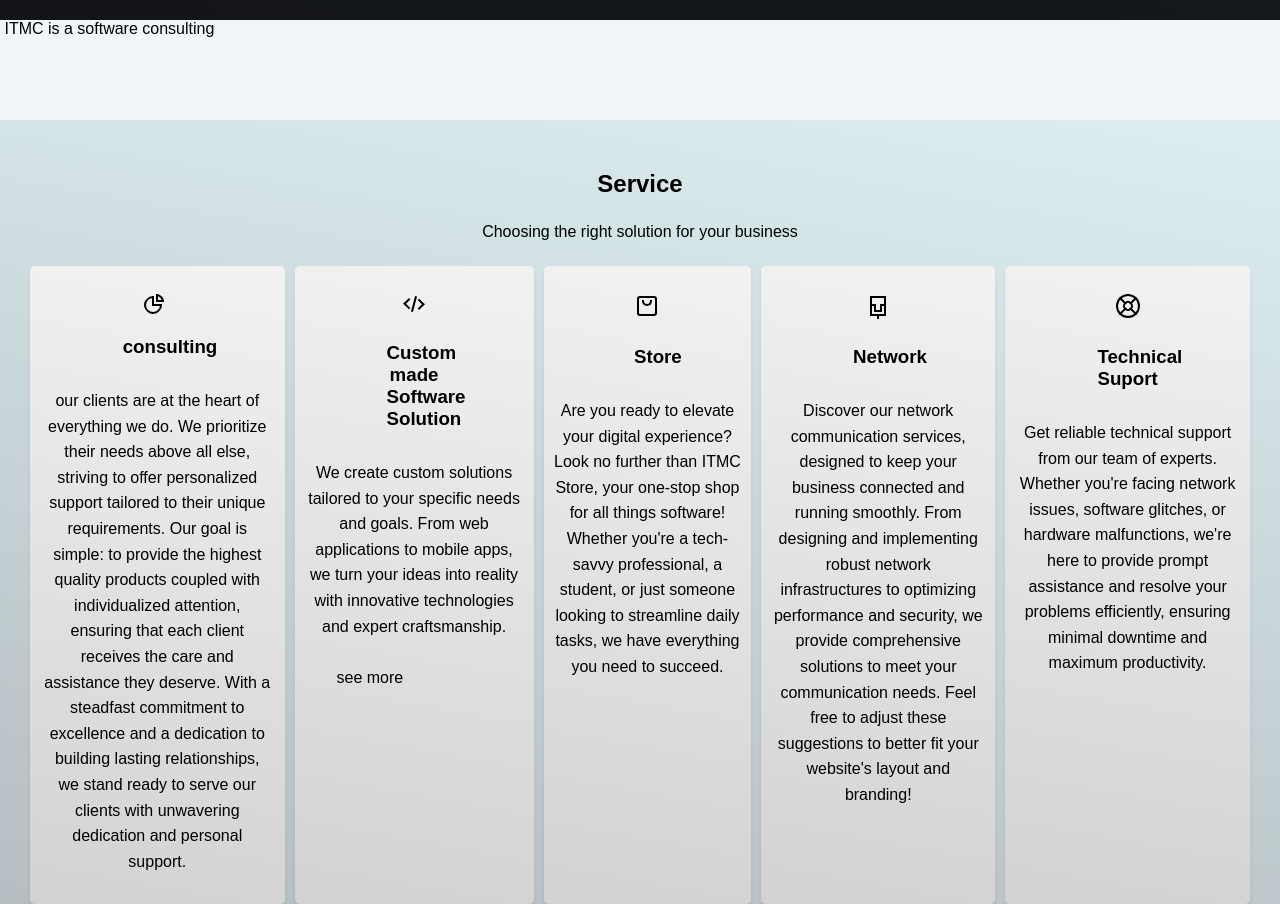
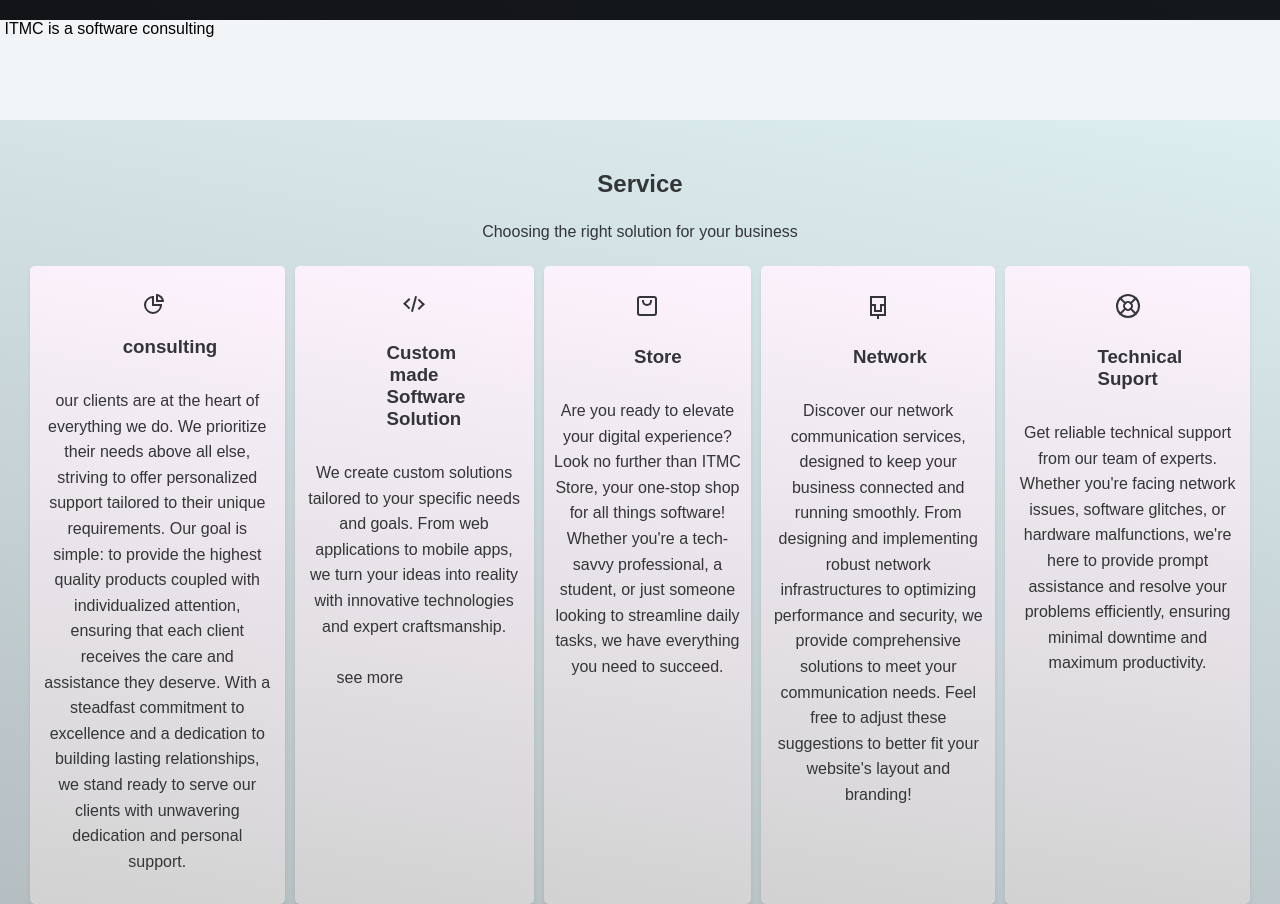
Before and after one commit to itmc-cloud/itmc.cloud-web, a plain HTML site: page index.html in a window 1280 px wide. Shown: the part 500-1404 px from the top of the page. Drawn offline with Linux system fonts and the light colour scheme.

Commit message:
last updateds

```diff
--- a/css/style.css
+++ b/css/style.css
@@ -53,6 +53,7 @@ background: linear-gradient(35deg, #131418, #131a1f);
     height: auto;
     padding-top: 50px;
     padding-bottom: 50px;
+    color:#333537;
 }
 .service-box{
     display: flex;
@@ -63,7 +64,7 @@ background: linear-gradient(35deg, #131418, #131a1f);
 }
 
 .service-item{
-    background:linear-gradient(10deg, #d2d2d2, #f2f2f3);
+    background:linear-gradient(10deg, #d2d2d2, #fdf3fe);
     width: 40%;
     height: auto;
     border-radius: 5px;
```
